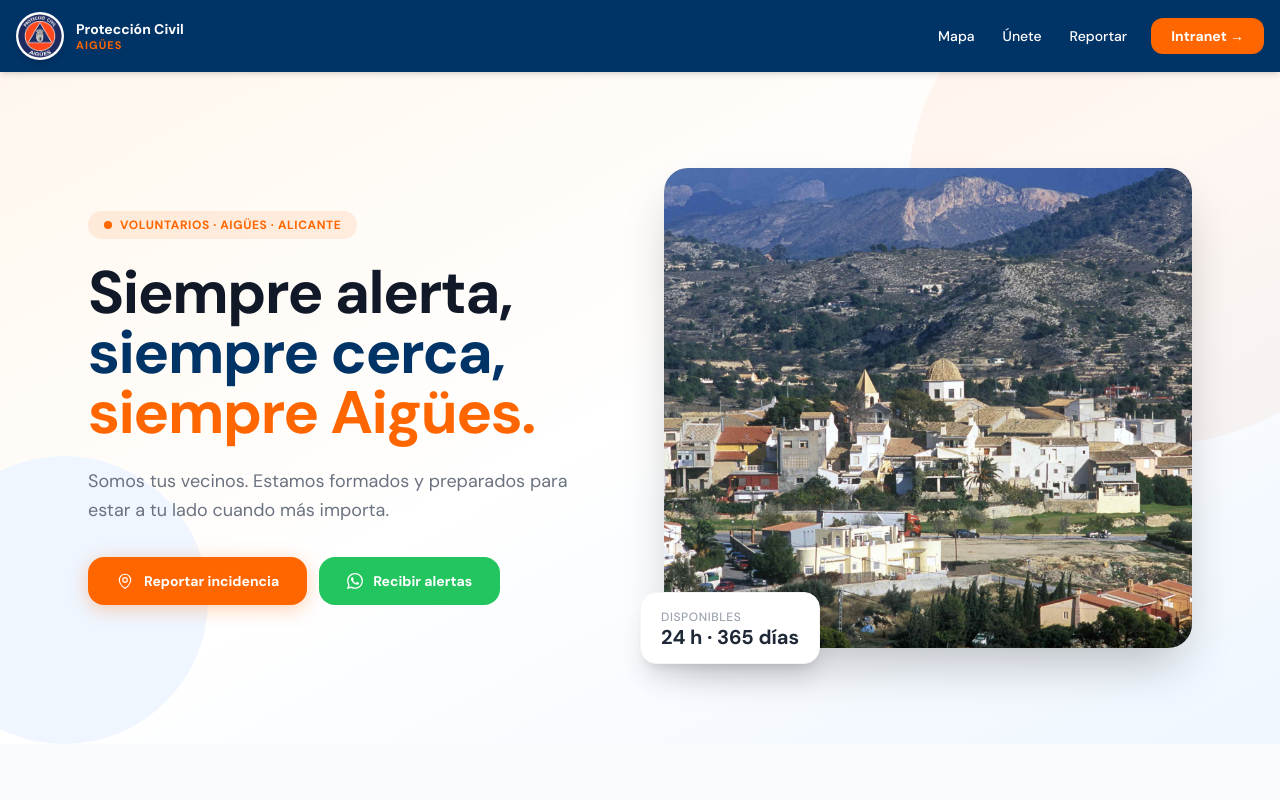
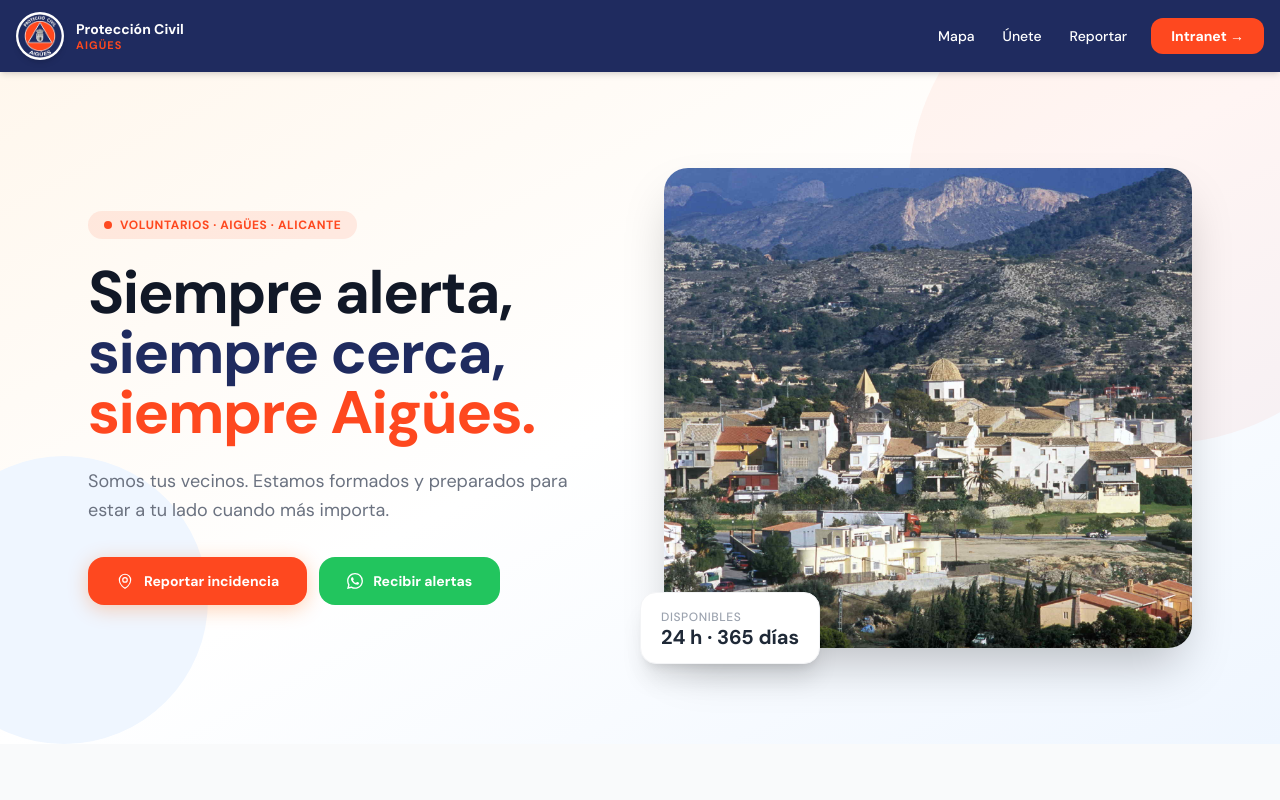
Before and after one commit to YerayN/pc-aigues-evo, a React (Vite) app: page / in a window 1280 px wide. Shown: the top 800 px of the page. Built offline with nearby package versions, Linux system fonts and the light colour scheme; no server answers; the database is empty.

Commit message:
Push desde Stream Deck

```diff
--- a/src/components/map/MapaPublico.jsx
+++ b/src/components/map/MapaPublico.jsx
@@ -11,7 +11,7 @@ L.Icon.Default.mergeOptions({
 })
 
 const COLOR_LEAFLET = { azul: 'blue', rojo: 'red', verde: 'green', naranja: 'orange', amarillo: 'gold' }
-const COLOR_HEX     = { rojo: '#e11d48', azul: '#1f2b5f', verde: '#16a34a', naranja: '#fe481f', amarillo: '#ca8a04' }
+const COLOR_HEX     = { rojo: '#e11d48', azul: '#2563eb', verde: '#16a34a', naranja: '#ea580c', amarillo: '#ca8a04' }
 
 function crearIcono(color) {
   return new L.Icon({
--- a/tailwind.config.js
+++ b/tailwind.config.js
@@ -6,13 +6,13 @@ export default {
       colors: {
         // Paleta oficial Protección Civil
         pc: {
-          orange: '#FF6600',
-          'orange-dark': '#CC5200',
-          'orange-light': '#FF8533',
-          blue: '#003366',
-          'blue-dark': '#002244',
-          'blue-light': '#0055AA',
-          'blue-muted': '#1a4a7a',
+          orange: '#fe481f',          // Tu nuevo naranja base (más vivo y de emergencia)
+          'orange-dark': '#c9310e',   // Un tono más tostado para los efectos :hover de los botones
+          'orange-light': '#ff6e4a',  // Un naranja más suave para alertas o detalles pequeños
+          blue: '#1f2b5f',            // Tu nuevo azul base (marino profundo corporativo)
+          'blue-dark': '#11193c',     // Azul noche muy oscuro para textos principales o fondos de tarjetas
+          'blue-light': '#364993',    // Un azul más claro y eléctrico para destacar cosas sueltas
+          'blue-muted': '#3c4b7d',
         }
       },
       fontFamily: {
```
